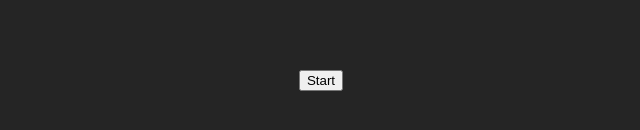
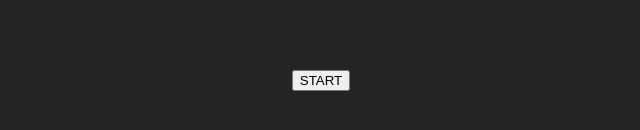
Before and after one commit to abhijeet-0513/picture-in-picture, a plain HTML site: page index.html in a window 1280 px wide. Shown: the part 320-450 px from the top of the page, 319-959 px from the left. Drawn offline with Linux system fonts and the light colour scheme; a web font is replaced by a local one.

```diff
--- a/index.html
+++ b/index.html
@@ -12,7 +12,7 @@
     <!-- video -->
     <video id="video" controls height="360px" width="640px" hidden></video>
     <!-- Button -->
-    <div class="button-container"><button id="button">Start</button></div>
+    <div class="button-container"><button id="button">START</button></div>
     <!-- Script -->
     <script src="script.js"></script>
   </body>
```
